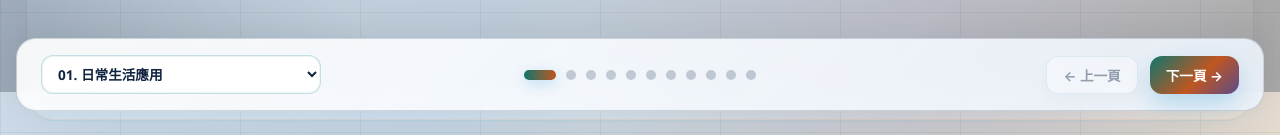
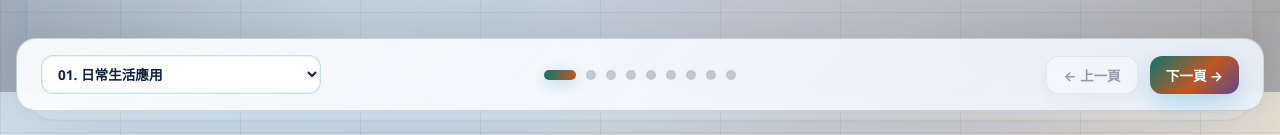
Before and after one commit to e1134171019/voltage-regulator-demo, a Vue app: page / in a window 1280 px wide. Shown: the part 708-843 px from the top of the page. Built offline with nearby package versions, Linux system fonts and the light colour scheme.

Commit message:
Remove OUT and conclusion slides

```diff
--- a/src/views/VoltageRegulatorPresentation.vue
+++ b/src/views/VoltageRegulatorPresentation.vue
@@ -68,7 +68,6 @@ import { computed, nextTick, onMounted, onUnmounted, ref } from 'vue'
 import Slide01Opening from '../components/presentation/slides/Slide01Opening.vue'
 import Slide02PhoneLoad from '../components/presentation/slides/Slide02PhoneLoad.vue'
 import Slide07CircuitOverview from '../components/presentation/slides/Slide07CircuitOverview.vue'
-import Slide10LaunchLinks from '../components/presentation/slides/Slide10LaunchLinks.vue'
 import BlankSlide from '../components/presentation/slides/BlankSlide.vue'
 import Scene03InteractiveBreadboard from '../components/scenes/Scene03InteractiveBreadboard.vue'
 import { SCENE_CONFIGS } from '../components/scenes/nodeViewerConfigs.js'
@@ -115,11 +114,9 @@ const slideList = [
       showNodeInfo: true,
     },
   },
-  { title: 'UA741 OUT：修正訊號', component: BlankSlide },
   { title: 'NPN Base：控制端與輸出調整', component: BlankSlide },
   { title: 'VL：輸出電壓量測', component: BlankSlide },
   { title: 'RL：負載變化與電流', component: BlankSlide },
-  { title: '結語', component: Slide10LaunchLinks },
 ]
 
 const totalSlides = slideList.length
```
